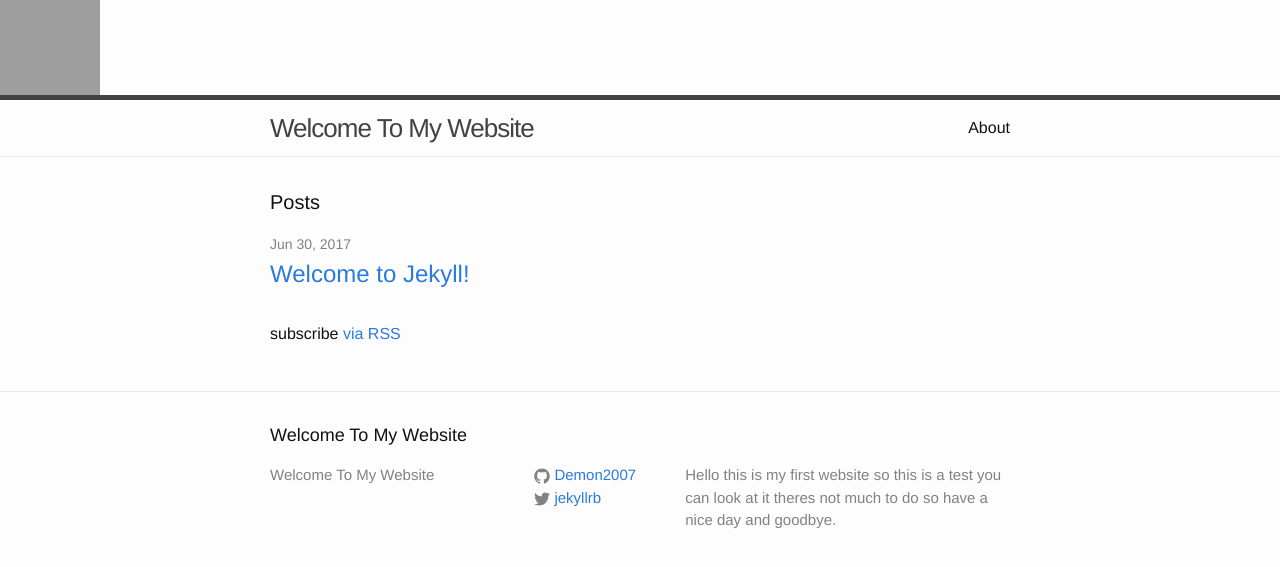
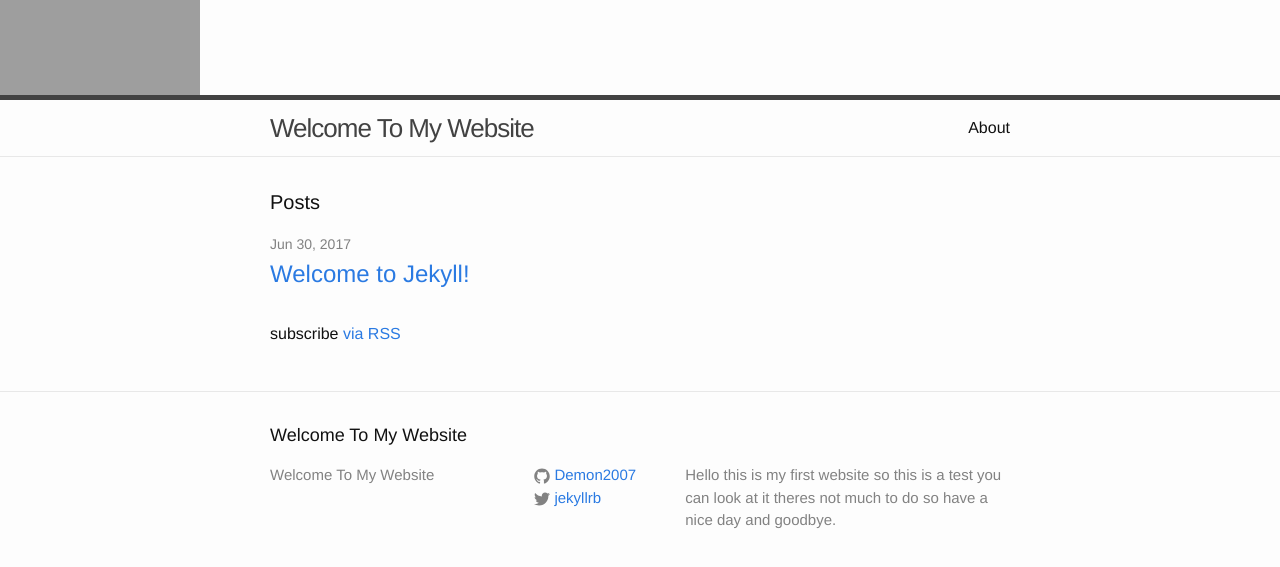
Before and after one commit to Demon2007/Demon2007.github.io, a Jekyll site: the page built from index.html, in a window 1280 px wide. Shown: the top 567 px of the page. Built offline with Jekyll 4.4.1, drawn with Linux system fonts in a browser that asks for light colours; grey boxes are pictures that could not be loaded.

Commit message:
Update default.html

```diff
--- a/_layouts/default.html
+++ b/_layouts/default.html
@@ -5,7 +5,7 @@
 
   <body>
 
-    <img src="http://s3.amazonaws.com/libapps/accounts/44105/images/welcome_thumb_tacks_1600_clr_9661.png" alt="Welcome with thumb tacks"width="100"height="95">
+    <img src="http://s3.amazonaws.com/libapps/accounts/44105/images/welcome_thumb_tacks_1600_clr_9661.png" alt="Welcome with thumb tacks"width="200"height="95">
     {% include header.html %}
 
     <div class="page-content">
```
